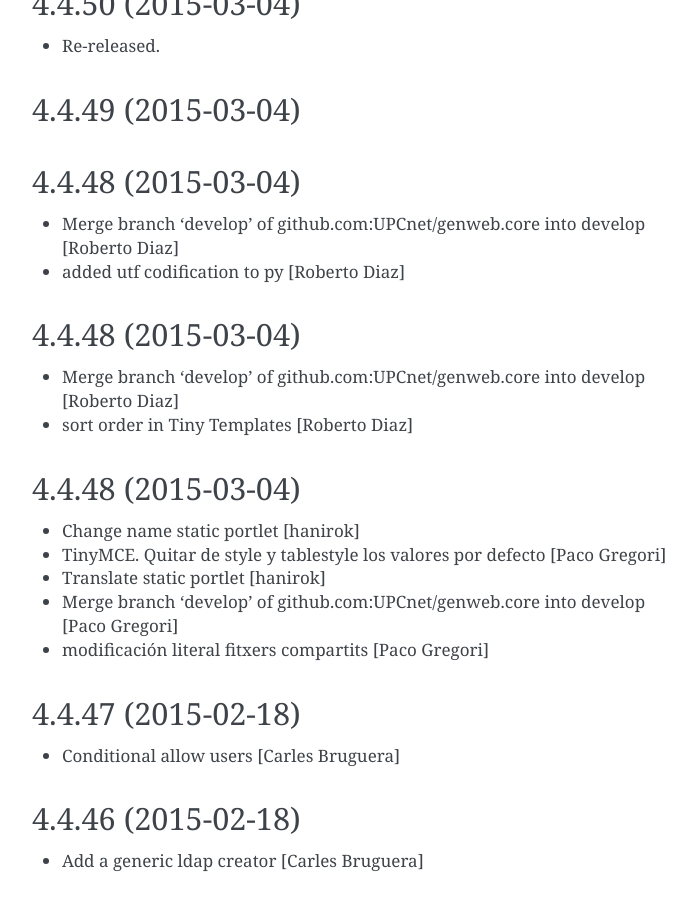
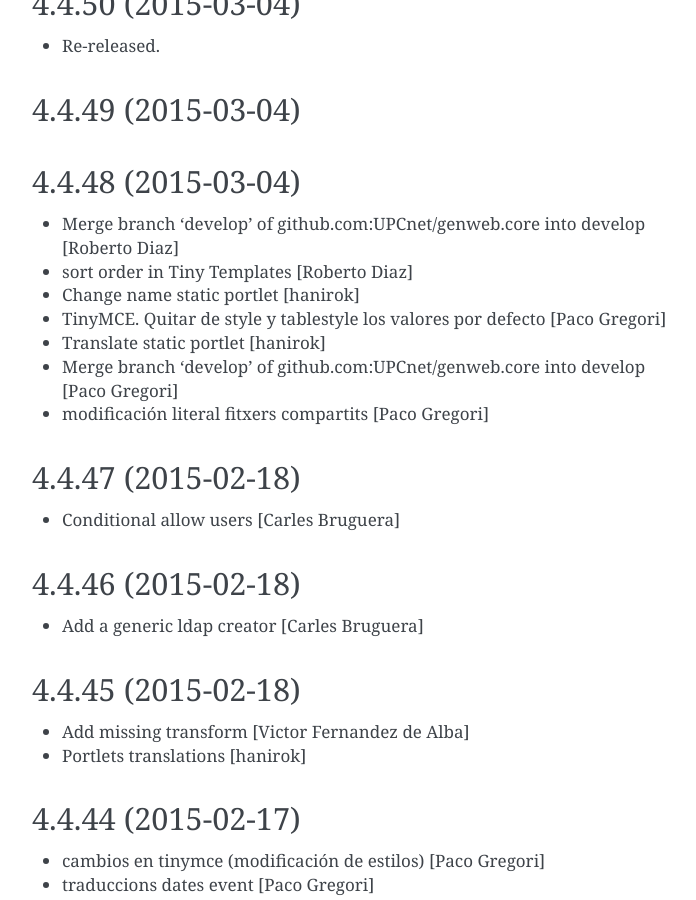
Before and after one commit to UPCnet/genweb.core, a Sphinx documentation site: the page built from docs/HISTORY.rst, in a window 1280 px wide and 900 px high, scrolled down 8533 px. Shown: the whole window, without its empty margins (388-1084 px from the left). Built offline with Sphinx 7.4.7, drawn with Linux system fonts in a browser that asks for light colours; some of the changed text lies outside the part shown.

Commit message:
updated history

```diff
--- a/docs/HISTORY.rst
+++ b/docs/HISTORY.rst
@@ -369,17 +369,7 @@ Changelog
 -------------------
 
 * Merge branch 'develop' of github.com:UPCnet/genweb.core into develop [Roberto Diaz]
-* added utf codification to py [Roberto Diaz]
-
-4.4.48 (2015-03-04)
--------------------
-
-* Merge branch 'develop' of github.com:UPCnet/genweb.core into develop [Roberto Diaz]
 * sort order in Tiny Templates [Roberto Diaz]
-
-4.4.48 (2015-03-04)
--------------------
-
 * Change name static portlet [hanirok]
 * TinyMCE. Quitar de style y tablestyle los valores por defecto [Paco Gregori]
 * Translate static portlet [hanirok]
```
